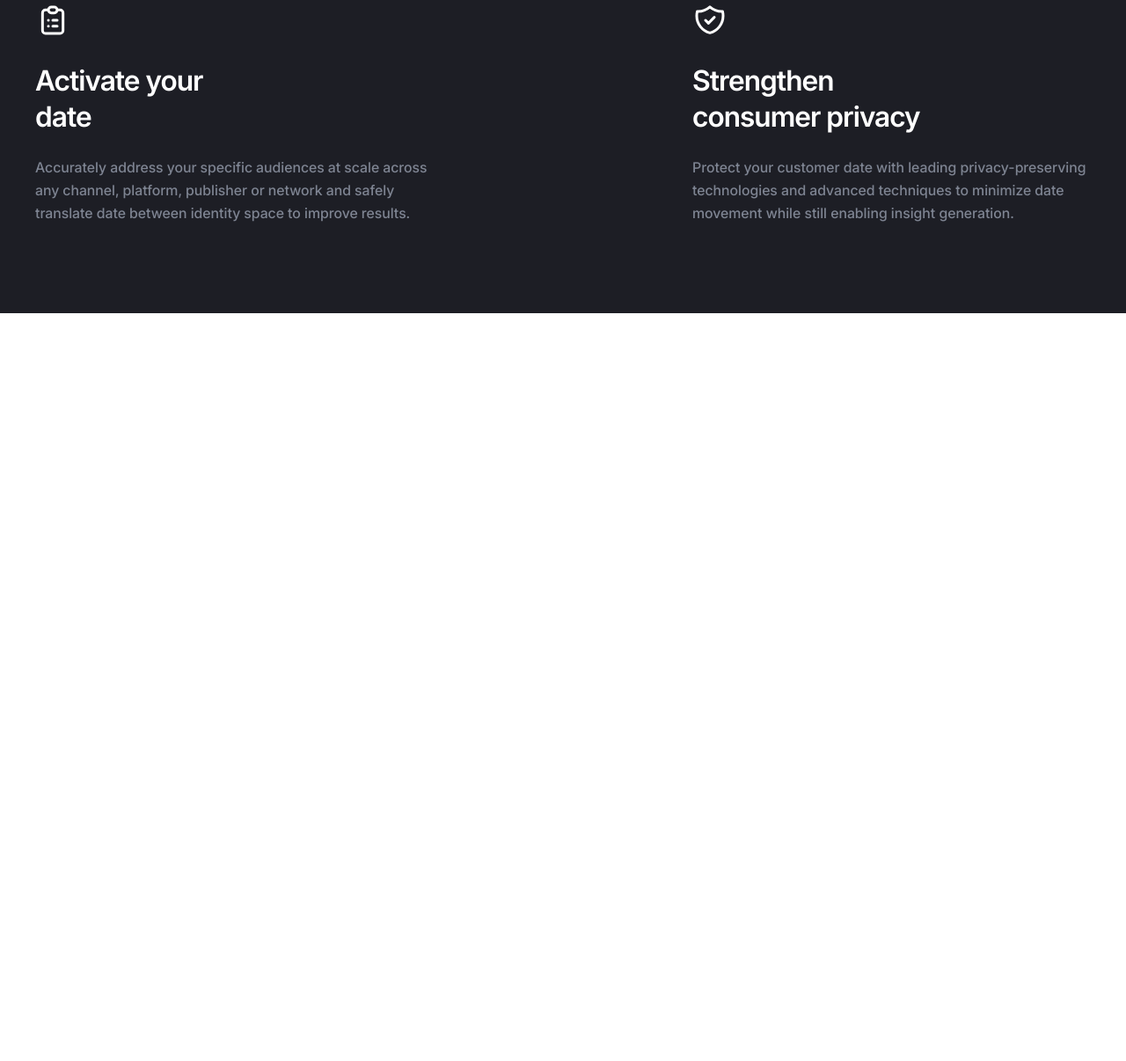
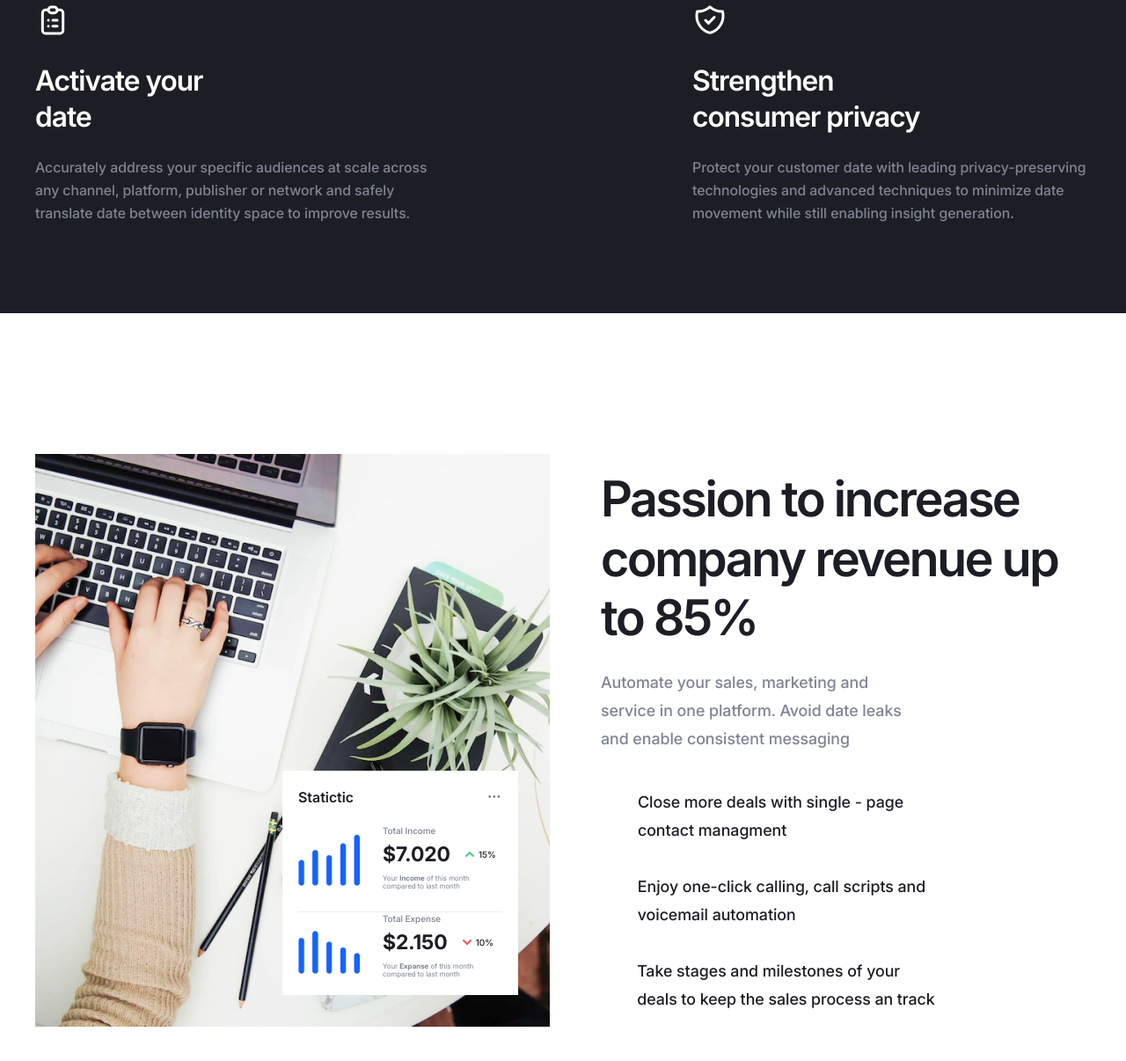
Before and after one commit to evylkin/coca, a website built with Vite: page index.html in a window 1280 px wide. Shown: the part 1691-2897 px from the top of the page at 88% size. Before the commit the page ends 2047 px from the top, so only its background shows below. Built offline with nearby package versions, Linux system fonts and the light colour scheme; files whose address does not match are found by name.

Commit message:
added format script and created features section

```diff
--- /dev/null
+++ b/assets/html/components/home/features.html
@@ -0,0 +1,115 @@
+<section class="features">
+  <div class="container features__container">
+    <div class="features__left">
+      <img
+        loading="lazy"
+        src="./img/Image-features.jpg"
+        alt="woman typing on keyboard"
+        width="585"
+        height="651"
+      />
+      <div class="features__stats">
+        <div class="features__stats-head">
+          <h4 class="features__stats-title text-p-default">Statictic</h4>
+          <img
+            width="18"
+            height="19"
+            loading="lazy"
+            src="./icons/more.svg"
+            alt="Ellips icon"
+          />
+        </div>
+        <div class="features__stats-item">
+          <img
+            class="features__stats-img"
+            loading="lazy"
+            class="features__stats-item-img"
+            src="./img/stats-up.png"
+            alt="graphic statictic up"
+          />
+          <div class="features__stats-item-info">
+            <h5 class="features__stats-item-info-title">Total Income</h5>
+            <div class="features__stats-item-info-price">
+              <div class="features__stats-item-info-price-num">$7.020</div>
+              <div class="features__stats-item-info-price-proc">
+                <svg
+                  width="10"
+                  height="6"
+                  viewBox="0 0 10 6"
+                  fill="none"
+                  xmlns="http://www.w3.org/2000/svg"
+                >
+                  <path
+                    fill-rule="evenodd"
+                    clip-rule="evenodd"
+                    d="M9.70747 5.70717C9.31695 6.09769 8.68378 6.09769 8.29326 5.70717L5.00037 2.41427L1.70747 5.70717C1.31695 6.09769 0.683784 6.09769 0.29326 5.70717C-0.097265 5.31664 -0.097265 4.68348 0.29326 4.29295L4.29326 0.292954C4.68378 -0.0975701 5.31695 -0.09757 5.70747 0.292954L9.70747 4.29295C10.098 4.68348 10.098 5.31664 9.70747 5.70717Z"
+                    fill="#50CD89"
+                  /></svg
+                >15%
+              </div>
+            </div>
+            <p class="features__stats-item-info-descr">
+              Your <b>Income</b> of this month compared to last month
+            </p>
+          </div>
+        </div>
+        <div class="features__stats-item">
+          <img
+            class="features__stats-img"
+            loading="lazy"
+            class="features__stats-item-img"
+            src="./img/stats-down.png"
+            alt="graphic statictic dowm"
+          />
+          <div class="features__stats-item-info">
+            <h5 class="features__stats-item-info-title">Total Expense</h5>
+            <div class="features__stats-item-info-price">
+              <div class="features__stats-item-info-price-num">$2.150</div>
+              <div class="features__stats-item-info-price-proc">
+                <svg
+                  width="10"
+                  height="6"
+                  viewBox="0 0 10 6"
+                  fill="none"
+                  xmlns="http://www.w3.org/2000/svg"
+                >
+                  <path
+                    fill-rule="evenodd"
+                    clip-rule="evenodd"
+                    d="M0.293137 0.293015C0.683662 -0.097509 1.31683 -0.097509 1.70735 0.293015L5.00024 3.58591L8.29314 0.293015C8.68366 -0.097509 9.31683 -0.097509 9.70735 0.293015C10.0979 0.68354 10.0979 1.3167 9.70735 1.70723L5.70735 5.70723C5.31683 6.09775 4.68366 6.09775 4.29314 5.70723L0.293137 1.70723C-0.097387 1.3167 -0.097387 0.68354 0.293137 0.293015Z"
+                    fill="#EB5757"
+                  />
+                </svg>
+                10%
+              </div>
+            </div>
+            <p class="features__stats-item-info-descr">
+              Your <b>Expanse</b> of this month compared to last month
+            </p>
+          </div>
+        </div>
+      </div>
+    </div>
+    <div class="features__right">
+      <h2 class="features__title heading-h2">
+        Passion to increase company revenue up to 85%
+      </h2>
+      <div class="features__descr text-p-medium">
+        Automate your sales, marketing and service in one platform. Avoid date
+        leaks and enable consistent messaging
+      </div>
+      <ul class="features__item">
+        <li class="features__list text-p-medium">
+          Close more deals with single - page contact managment
+        </li>
+        <li class="features__list text-p-medium">
+          Enjoy one-click calling, call scripts and voicemail automation
+        </li>
+        <li class="features__list text-p-medium">
+          Take stages and milestones of your deals to keep the sales process an
+          track
+        </li>
+      </ul>
+    </div>
+  </div>
+</section>
--- a/assets/html/components/home/overview.html
+++ b/assets/html/components/home/overview.html
@@ -12,7 +12,7 @@
     <ul class="overview__list">
       <li class="overview__item">
         <img
-          src="../../../../icons/kalendar.svg"
+          src="./icons/kalendar.svg"
           width="40"
           height="40"
           alt="kalendar icon"
@@ -28,7 +28,7 @@
       </li>
       <li class="overview__item">
         <img
-          src="../../../../icons/done.svg"
+          src="./icons/done.svg"
           width="40"
           height="40"
           alt="kalendar icon"
@@ -41,7 +41,7 @@
       </li>
       <li class="overview__item">
         <img
-          src="../../../../icons/list.svg"
+          src="./icons/list.svg"
           width="40"
           height="40"
           alt="kalendar icon"
@@ -55,7 +55,7 @@
       </li>
       <li class="overview__item">
         <img
-          src="../../../../icons/arrow_done.svg"
+          src="./icons/arrow_done.svg"
           width="40"
           height="40"
           alt="kalendar icon"
--- a/index.html
+++ b/index.html
@@ -5,6 +5,7 @@
     <load src="./assets/html/components/header.html" />
     <load src="./assets/html/components/home/hero.html" />
     <load src="./assets/html/components/home/overview.html" />
+    <load src="./assets/html/components/home/features.html" />
 
     <script type="module" src="./main.js"></script>
   </body>
--- a/package.json
+++ b/package.json
@@ -5,7 +5,8 @@
   "scripts": {
     "dev": "vite",
     "build": "vite build",
-    "preview": "vite preview"
+    "preview": "vite preview",
+    "format": "prettier . --write"
   },
   "devDependencies": {
     "eslint": "^9.23.0",
--- a/scss/base/main.scss
+++ b/scss/base/main.scss
@@ -21,7 +21,6 @@ html {
   &--fixed {
     overflow-y: hidden;
   }
-
 }
 
 img {
--- /dev/null
+++ b/scss/home/features.scss
@@ -0,0 +1,195 @@
+.features {
+  padding: 160px 0 94px;
+  @include mobile {
+    padding: 80px 0 34px;
+  }
+  &__container {
+    @include flex-all-center;
+    gap: 58px;
+    @include mini-desktop {
+      flex-direction: column;
+      align-items: start;
+    }
+    @include mobile {
+      align-items: center;
+    }
+    @include small-mobile {
+      gap: 40px;
+    }
+  }
+  &__left {
+    position: relative;
+  }
+  &__stats {
+    background-color: #fff;
+    position: absolute;
+    right: 36px;
+    bottom: 40px;
+    padding: 18px;
+    max-width: 290px;
+    @include mobile {
+      right: 11px;
+      bottom: 13px;
+      padding: 14px;
+      max-width: 260px;
+      @include small-mobile {
+        max-width: 200px;
+      }
+    }
+    &-img {
+      max-width: 70px;
+      @include small-mobile {
+        max-width: 55px;
+      }
+    }
+    &-head {
+      @include flex-all-between;
+      margin-bottom: 19px;
+      @include small-mobile {
+        margin-bottom: 10px;
+      }
+    }
+    &-title {
+      font-weight: 600;
+      font-size: 16px;
+      line-height: 150%;
+      color: #1d1e25;
+      @include small-mobile {
+        font-size: 14px;
+      }
+    }
+    &-item {
+      @include flex-all-center;
+      gap: 26px;
+      @include small-mobile {
+        gap: 16px;
+      }
+      &:not(:last-child) {
+        padding-bottom: 23px;
+        border-bottom: 0.73px solid #ededed;
+        @include small-mobile {
+          padding-bottom: 15px;
+        }
+      }
+      &:last-child {
+        @include small-mobile {
+          padding-top: 15px;
+        }
+      }
+      &-info {
+        &-title {
+          font-weight: 500;
+          font-size: 10px;
+          line-height: 150%;
+          color: #7e8492;
+          margin-bottom: 6px;
+        }
+        &-price {
+          @include flex-all-center;
+          justify-content: start;
+          gap: 17px;
+          margin-bottom: 9px;
+          @include small-mobile {
+            margin-bottom: 5px;
+          }
+
+          &-num {
+            font-weight: 700;
+            font-size: 23px;
+            line-height: 120%;
+            color: #1d1e25;
+            @include small-mobile {
+              font-size: 18px;
+            }
+          }
+          &-proc {
+            @include flex-all-center;
+            gap: 5px;
+            font-weight: 500;
+            font-size: 10px;
+            line-height: 150%;
+            text-align: center;
+            color: #1d1e25;
+          }
+        }
+        &-descr {
+          max-width: 136px;
+          font-weight: 400;
+          font-size: 8px;
+          color: #7e8492;
+        }
+      }
+    }
+  }
+  &__right {
+    max-width: 557px;
+    @include mini-desktop {
+      max-width: 800px;
+    }
+  }
+  &__title {
+    font-weight: 600;
+    line-height: 120%;
+    letter-spacing: -0.04em;
+    margin-bottom: 24px;
+    color: var(--neutral-color-100);
+    @include mobile {
+      max-width: 500px;
+      text-align: center;
+      margin-right: auto;
+      margin-left: auto;
+    }
+  }
+  &__descr {
+    max-width: 360px;
+    font-weight: 500;
+    line-height: 178%;
+    color: #7e8492;
+    margin-bottom: 40px;
+    @include mini-desktop {
+      max-width: 700px;
+    }
+    @include tablet {
+      max-width: 550px;
+    }
+    @include mobile {
+      max-width: 400px;
+      text-align: center;
+      margin-right: auto;
+      margin-left: auto;
+    }
+    @include small-mobile {
+      margin-bottom: 20px;
+    }
+  }
+  &__list {
+    @include flex-all-center;
+    max-width: 390px;
+    font-weight: 500;
+    font-size: 18px;
+    line-height: 178%;
+    color: var(--neutral-color-100);
+    @include small-mobile {
+      line-height: 170%;
+    }
+    &:not(:last-child) {
+      margin-bottom: 32px;
+      @include small-mobile {
+        margin-bottom: 20px;
+      }
+    }
+
+    &::before {
+      content: '';
+      display: inline-block;
+      background: url('./icons/arrow-features.svg');
+      margin-right: 19px;
+      width: 24px;
+      height: 24px;
+      padding-right: 20px;
+      @include small-mobile {
+        margin-right: 10px;
+      }
+    }
+  }
+}
--- a/scss/main.scss
+++ b/scss/main.scss
@@ -4,3 +4,4 @@
 @import './components/header';
 @import './home/hero';
 @import './home/overwiew';
+@import './home/features';
```
Also changed, not shown: assets/html/components/header.html (+1 -1 lines), assets/html/components/home/hero.html (+33 -32 lines), scss/globals/button.scss (+4 -4 lines), .prettierrc.json, burger.js (line endings or trailing spaces), icons/arrow-features.svg (added), icons/more.svg (added), img/Image-features.jpg (added), img/stats-down.png (added), img/stats-up.png (added), scss/components/header.scss (indentation only).
